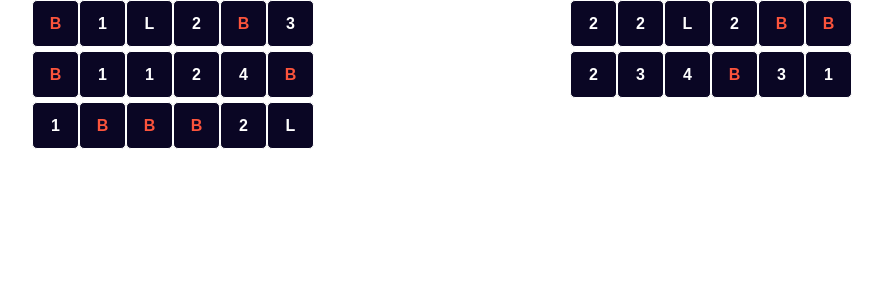
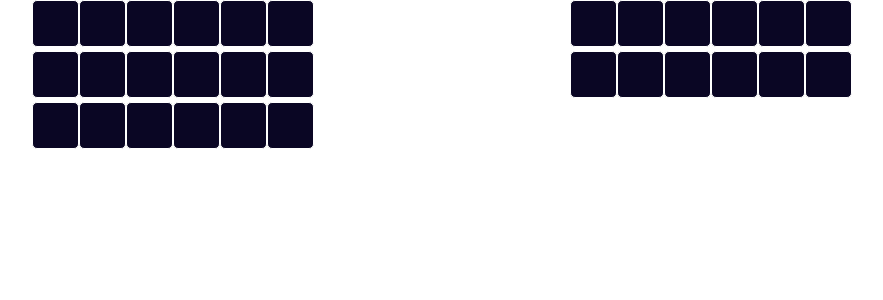
Before and after one commit to juanbrk/minesweeperJs, a React app: page / in a window 1280 px wide. Shown: the top 300 px of the page, without its empty margins (96-979 px from the left). Built offline with nearby package versions, Linux system fonts and the light colour scheme.

Commit message:
Implemented revealBoard in Board.js  Implemented getContent() in Tile.js although I dont like the way it looks. Would prefer an arrow function.

```diff
--- a/src/Components/Tile/Tile.js
+++ b/src/Components/Tile/Tile.js
@@ -18,28 +18,7 @@ const tile = (props) => {
     }
 
     let content = null;
-
-    //If not yet revealed
-    if (!props.isRevealed) {
-        //if this tile contains mine show it
-        if (props.containsMine) {
-            content = "B";
-        } else {
-            //if it doesnt contain mine
-            //check if flagged and assign content accordingly
-            if (!props.isFlagged) {
-                //If not flagged it can be free or have neighbouring mines
-                if (props.neighbour === 0) {
-                    content = 'L';
-                } else {
-                    content = props.neighbour;
-                }
-            } else {
-                //if flagged
-                content = 'F'
-            }
-        }
-    }
+    content = getContent(props, content);
 
 
     return (
@@ -64,3 +43,28 @@ tile.propTypes = {
     // Is empty is needed to specify if none of the 8 neighbouring tiles contains a mine
     isEmpty: PropTypes.bool
 }
+
+function getContent(props, content) {
+    //If not yet revealed
+    if (props.isRevealed) {
+        //if this tile contains mine show it
+        if (props.containsMine) {
+            content = "B";
+        }
+        else {
+            //if it doesnt contain mine
+            //check if flagged and assign content accordingly
+            if (!props.isFlagged) {
+                //If not flagged it can be free or have neighbouring mines
+                if (props.neighbour !== 0) {
+                    content = props.neighbour;
+                }
+            }
+            else {
+                //if flagged
+                content = 'F';
+            }
+        }
+    }
+    return content;
+}
--- a/src/Containers/Board/Board.js
+++ b/src/Containers/Board/Board.js
@@ -169,6 +169,21 @@ class board extends PureComponent {
         return el;
     }
 
+    // Method that reveals the content of every tile on the board. Called when Game over or winning.
+    revealBoardContent = () => {
+        //Create a new array from the currentBoardData from state
+        const updatedData = [...this.state.boardData];
+        //Update every tile isRevealedProperty to true
+        updatedData.forEach((datarow) => {
+          datarow.forEach((dataitem) => {
+            dataitem.isRevealed = true;
+          });
+        });
+        this.setState({
+          boardData: updatedData
+        })
+      }
+
     ////////////////////////////////////////////////// Handler methods
     /*
         handles tile click. Accepts 2D[x][y] indexes to reveal the tile that was clicked. This reveal will be done according to the content
@@ -179,18 +194,20 @@ class board extends PureComponent {
     tileClickedHandler = (x, y) => {
         //Obtain the clicked object, this will allow us to update state in a immutable way later
         const clickedTile = {...this.state.boardData[x][y]};
-        console.log(clickedTile);
 
-        // //Check if clicked tile has not been revealed or flagged yet, if revealed do nothing.
-        // if( !clickedTile.isRevealed || !clickedTile.isFlagged ){
-        //     console.log(clickedTile.isRevealed);
-        //     console.log(clickedTile.isFlagged);
-        //     //If not revealed yet, check for mines
-        //     if(clickedTile.containsMine){
+        //Check if clicked tile has not been revealed or flagged yet, if revealed do nothing.
+        if( !clickedTile.isRevealed || !clickedTile.isFlagged ){
+            //If not revealed yet, check for mines
+            if(clickedTile.containsMine){
+                //If contains mine, player looses, game status is updated and board content revealed
+                alert("There is a mine, you explode! and loose btw");
+                this.setState({
+                    gameStatus: "GAME OVER"
+                });
+                this.revealBoardContent();
+            }
 
-        //     }
-
-        // }
+        }
     }
 
     render() {
```
